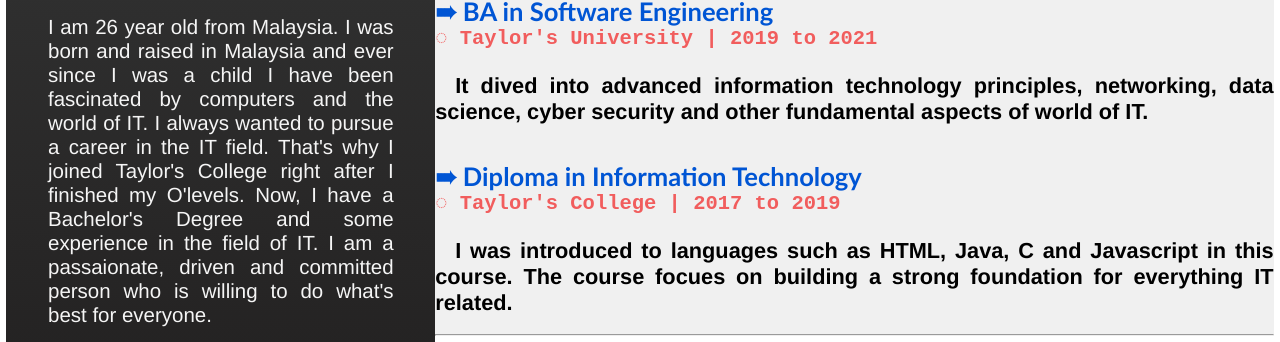
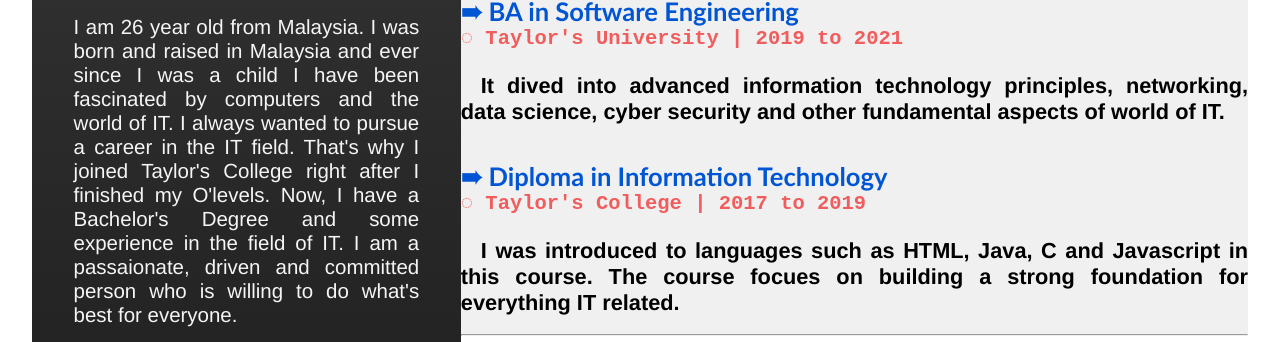
Before and after one commit to MohamedHasin/Hasin-Resume, a plain HTML site: page index.html in a window 1280 px wide. Shown: the part 329-671 px from the top of the page. Drawn offline with Linux system fonts and the light colour scheme.

Commit message:
Update styles.css

```diff
--- a/styles.css
+++ b/styles.css
@@ -310,6 +310,6 @@
 
 }
 .printarea {
-width : 99vw;
+width : 95vw;
 margin : 20px auto;
 }
```
